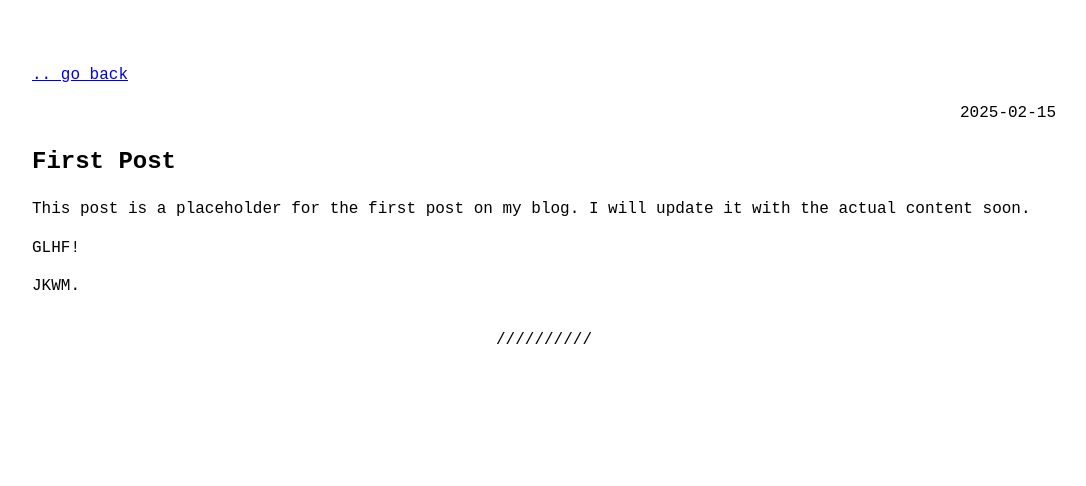
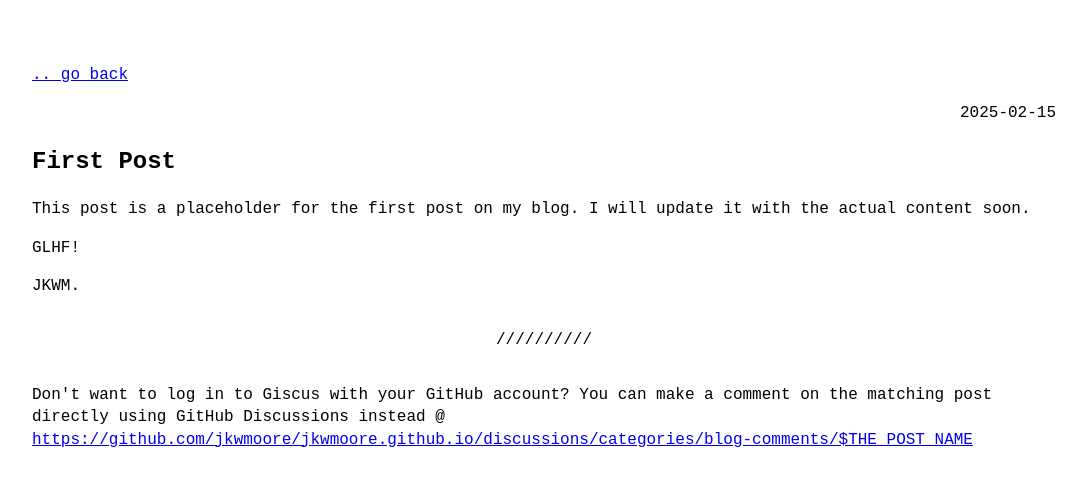
Before and after one commit to jkwmoore/jkwmoore.github.io, a Jekyll site: the page built from _posts/2025-02-15-first-post.md, in a window 1280 px wide. Shown: the top 486 px of the page, without its empty margins (96-1182 px from the left). Built offline with Jekyll 4.4.1, drawn with Linux system fonts in a browser that asks for light colours; nearby versions of some CDN libraries; comment, search, counter and statistics services are not loaded.

Commit message:
Add Giscus pointer to discussions option

```diff
--- a/_layouts/post.html
+++ b/_layouts/post.html
@@ -14,6 +14,13 @@ layout: default
   {{ content }}
 
   <hr>
+
+  <div>
+    Don't want to log in to Giscus with your GitHub account? You can make a comment on the matching post directly using GitHub Discussions instead @
+    <a href="https://github.com/jkwmoore/jkwmoore.github.io/discussions/categories/blog-comments">
+      https://github.com/jkwmoore/jkwmoore.github.io/discussions/categories/blog-comments/$THE_POST_NAME
+    </a>
+  </div>
 
   <script src="https://giscus.app/client.js"
           data-repo="jkwmoore/jkwmoore.github.io"
```
